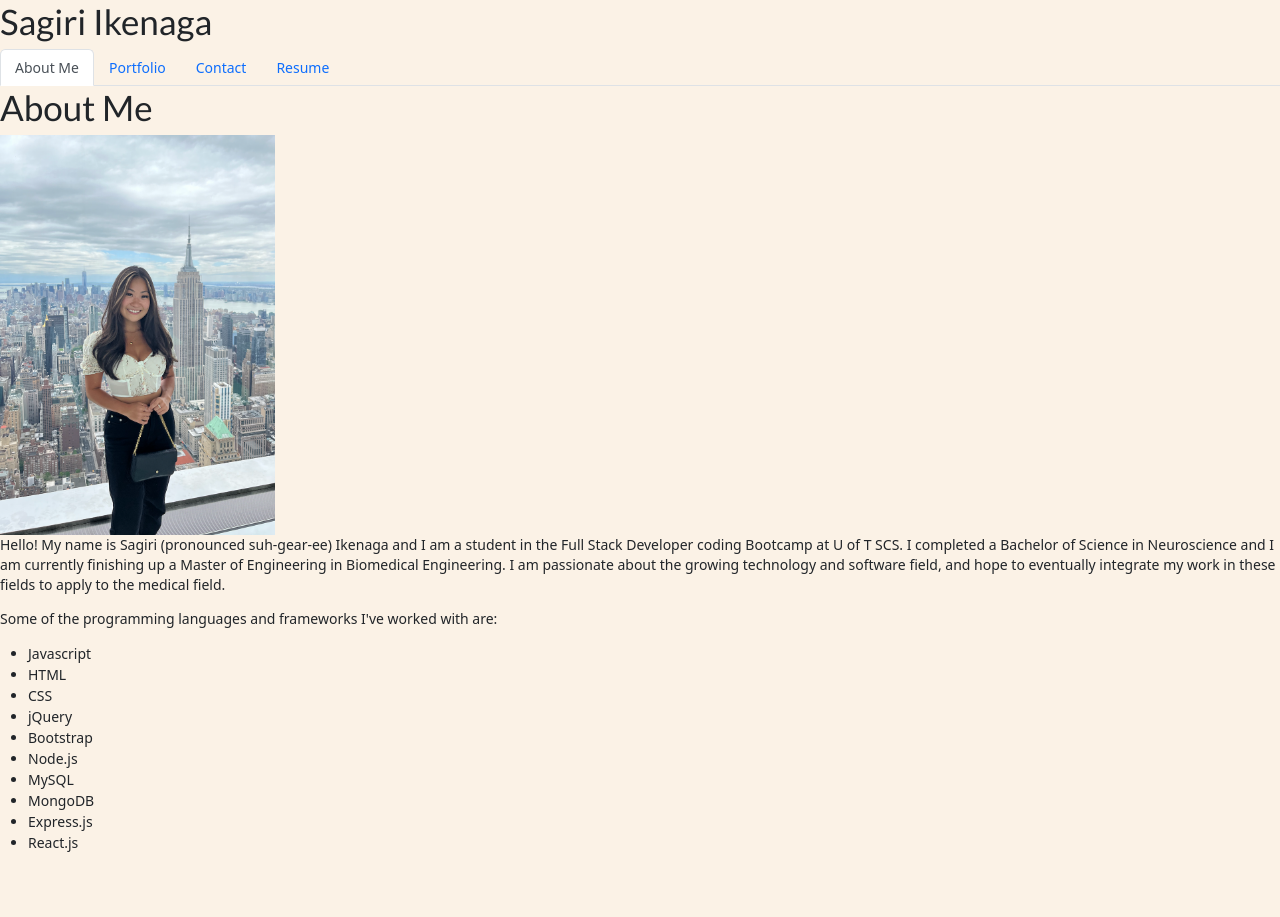
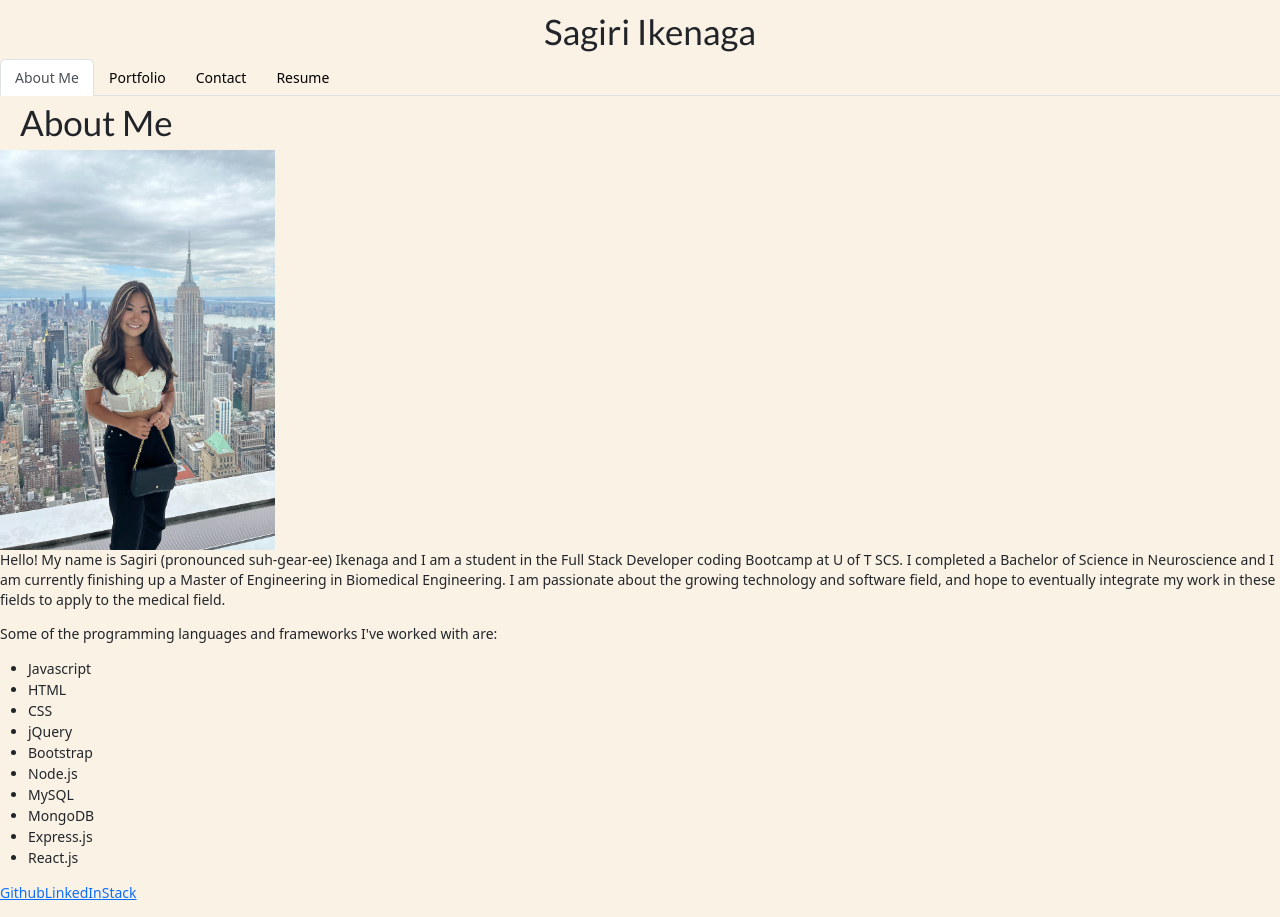
Before and after one commit to sagirikenaga/react-portfolio, a React (Create React App) app: page / in a window 1280 px wide. Before the commit the page ends 881 px from the top, so only its background shows below. Built offline with nearby package versions, Linux system fonts and the light colour scheme.

Commit message:
styling headers and portfolio

```diff
--- a/src/components/PortfolioContainer.js
+++ b/src/components/PortfolioContainer.js
@@ -28,7 +28,7 @@ export default function PortfolioContainer() {
 
   return (
     <div className="header">
-      <h1>Sagiri Ikenaga</h1>
+      <h1 className="main-h1">Sagiri Ikenaga</h1>
       <HeaderNav currentPage={currentPage} handlePageChange={handlePageChange} />
       {renderPage()}
     </div>
--- a/src/components/pages/Contact.js
+++ b/src/components/pages/Contact.js
@@ -3,9 +3,9 @@ import '../styles/ContactPage.css';
 
 export default function Contact() {
   return (
-    <div class="container">
+    <div className="container">
       <div class="row">
-        <h1>Contact me</h1>
+        <h1 className="contact-header">Contact me</h1>
       </div>
       <div class="row input-container">
         <div class="col-xs-12">
--- a/src/components/pages/Footer.js
+++ b/src/components/pages/Footer.js
@@ -5,7 +5,9 @@ import '../styles/Footer.css';
 function Footer() {
   return (
     <footer className="footer">
-      <h1></h1>
+      <a href="https://github.com/sagirikenaga" target="_blank" rel="noopener noreferrer">Github</a>
+      <a href="https://linkedin.com/in/sikenaga" target="_blank" rel="noopener noreferrer">LinkedIn</a>
+      <a href="https://stackoverflow.com/users/20567310/sagiri-ikenaga" target="_blank" rel="noopener noreferrer">Stack</a>
     </footer>
   );
 }
--- a/src/components/pages/Portfolio.js
+++ b/src/components/pages/Portfolio.js
@@ -1,4 +1,5 @@
 import React from 'react';
+import '../styles/PortfolioPage.css';
 import project1 from '../../images/project1.png';
 import project2 from '../../images/project2.png';
 import module3 from '../../images/module3.png';
@@ -12,39 +13,39 @@ export default function Portfolio() {
     <div>
       <h1>Portfolio</h1>
       <div>
-            <article>
+            <article className="box">
                 <a href="https://sagirikenaga.github.io/whats-the-word/">
                   <img src={project1} alt="'What's the Word?' Game App" height="400"></img>
                 </a>
             </article>
         </div>
         <div>
-            <article>
+            <article className="box">
                 <a href="https://petplace2141.herokuapp.com/">
                     <img src={project2} alt="Pet's Place Site" height="400"></img>
                 </a>
             </article>
-            <article>
+            <article className="box">
                 <a href="https://github.com/sagirikenaga/random-password-generator">
                     <img src={module3} alt="Random Password Generator App" height="400"></img>
                 </a>
             </article>
-            <article>
+            <article className="box">
                 <a href="https://sagirikenaga.github.io/coding-quiz/">
                   <img src={module4} alt="Coding Quiz App" height="400"></img>
                 </a>
             </article>
-            <article>
+            <article className="box">
                 <a href="https://sagirikenaga.github.io/work-day-scheduler/">
                     <img src={module5} alt="Work Day Scheduler App" height="400"></img>
                 </a>
             </article>
-            <article>
+            <article className="box">
                 <a href="https://si-note-taker.herokuapp.com/">
                     <img src={module11} alt="Note Taker App" height="400"></img>
                 </a>
             </article>
-            <article>
+            <article className="box">
                 <a href="https://si-note-editor.herokuapp.com/">
                     <img src={module19} alt="Text Editor App" height="400"></img>
                 </a>
--- a/src/components/styles/ContactPage.css
+++ b/src/components/styles/ContactPage.css
@@ -42,7 +42,6 @@ textarea {
     float: right;
     padding: 7px 35px;
     border-radius: 60px;
-    display: inline-block;
     background-color: rgb(106, 101, 101);
     color: white;
     font-size: 18px;
@@ -52,3 +51,9 @@ textarea {
     -webkit-transition: all 300ms ease;
     transition: all 300ms ease;
 }
+
+.container {
+    margin-top: 25px;
+    align-items: center;
+    padding-bottom: 40px;
+}
--- a/src/components/styles/Footer.css
+++ b/src/components/styles/Footer.css
@@ -1,14 +1,10 @@
-/* .footer {
-    background: #f9b713;
-    height: 20px;
-    min-height: 100vh;
-  }
+footer {
+  position: absolute;
+  margin-bottom: 0;
+  width: 100%;
+  height: 2.5rem;
+}
 
-  .footer h1 {
-    margin: 0;
-    padding-top: 75px;
-    text-align: center;
-    color: white;
-    font-size: 3rem;
-  }
-   */
+footer h1 {
+  background-color: rgb(246, 227, 203);
+}
--- a/src/components/styles/HeaderNav.css
+++ b/src/components/styles/HeaderNav.css
@@ -0,0 +1,8 @@
+a.nav-link {
+    text-decoration: none;
+    color:black;
+}
+
+a.nav-link.active {
+    background-color:rgb(250, 222, 186)
+}
--- a/src/components/styles/PortfolioContainer.css
+++ b/src/components/styles/PortfolioContainer.css
@@ -1,3 +1,13 @@
 * {
     background-color: rgb(251, 242, 230);
 }
+
+.main-h1 {
+    text-align: center;
+    padding-top: 10px;
+}
+
+h1 {
+    padding-top:5px;
+    padding-left:20px;
+}
--- a/src/components/styles/PortfolioPage.css
+++ b/src/components/styles/PortfolioPage.css
@@ -0,0 +1,9 @@
+.box img {
+    flex-wrap:wrap;
+    flex:50%;
+    width:600px;
+    height:400px;
+    margin-top: 15px;
+    border: 1px solid white;
+    filter:grayscale(50%);
+}
```
